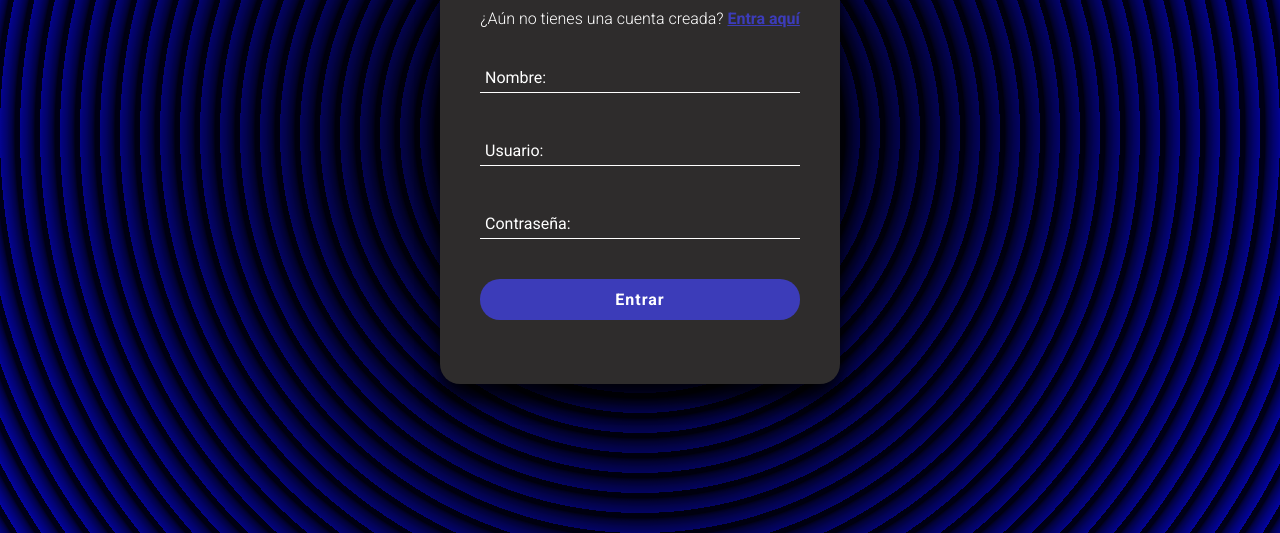
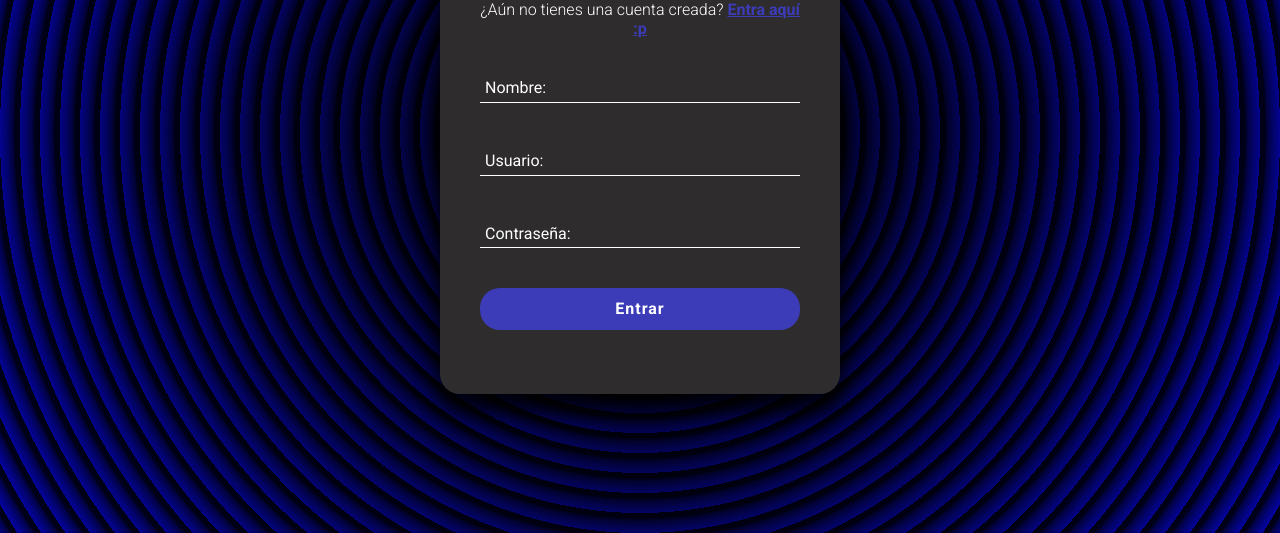
Before and after one commit to tresHermanas/Formulario, a plain HTML site: page index.html in a window 1280 px wide. Shown: the part 267-800 px from the top of the page. Drawn offline with Linux system fonts and the light colour scheme.

Commit message:
se agregó un emoticon

```diff
--- a/index.html
+++ b/index.html
@@ -11,7 +11,7 @@
 
     <form class="form">
         <h2 class="form_title">Inicia Sesión</h2>
-        <p class="form_parrafo">¿Aún no tienes una cuenta creada? <a href="#" class="form_link">Entra aquí</a></p>
+        <p class="form_parrafo">¿Aún no tienes una cuenta creada? <a href="#" class="form_link">Entra aquí :p</a></p>
         <div class="content_form">
             <div class="form_group">
                 <input type="text" id="name" class="form_input" placeholder=" ">
```
